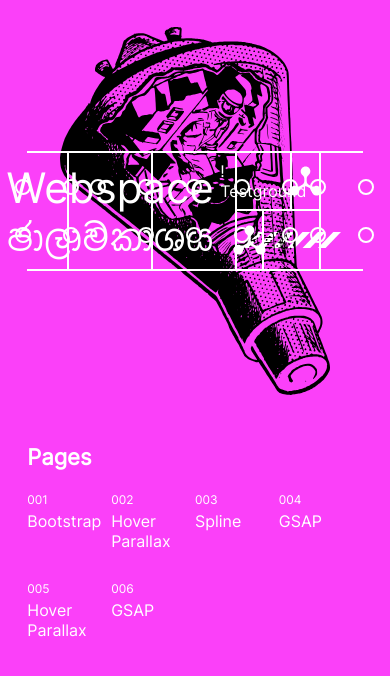
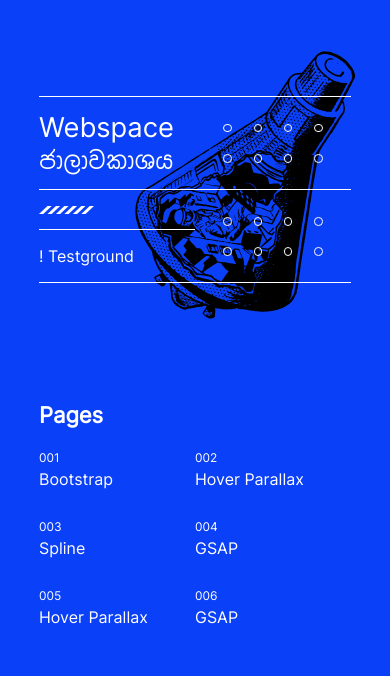
Before and after one commit to rajitha-manamperi/webspace, a plain HTML site: page index.html in a window 390 px wide. Drawn offline with Linux system fonts and the light colour scheme.

Commit message:
mobile responsive

```diff
--- a/css/global-styles.css
+++ b/css/global-styles.css
@@ -27,7 +27,7 @@ body {
 }
 
 .body-width {
-    width: 86%;
+    width: 80%;
     max-width: 1300px;
     margin: 0 auto;
 }
--- a/css/home-style.css
+++ b/css/home-style.css
@@ -9,7 +9,6 @@ h3 {
     font-size: 22px;
 }
 
-
 #home-body {
     min-height: 100vh;
     width: 100%;
@@ -19,6 +18,7 @@ h3 {
     align-items: center;
     font-family: 'Inter';
     color: white;
+    overflow-X: hidden;
 }
 
 /*------------------- Hero Section -------------------*/
@@ -33,7 +33,17 @@ h3 {
     justify-content: center;
 }
 
-.hero-label {
+/*--- Background img ---*/
+
+#hero__bg {
+    position: absolute;
+    z-index: -1;
+    width: 270px;
+}
+
+/*--- Label ---*/
+
+.hero-label.desktop {
     position: relative;
     width: 100%;
     display: grid;
@@ -42,7 +52,11 @@ h3 {
     border-bottom: 2px solid white;
 }
 
-.hero-label > div {
+.hero-label.mobile {
+    display: none;
+}
+
+.hero-label.desktop > div {
     position: relative;
     height: 100%;
     display: flex;
@@ -52,7 +66,7 @@ h3 {
     border-right: 2px solid white;
 }
 
-.hero-label > div:nth-last-child(1) {
+.hero-label.desktop > div:nth-last-child(1) {
     border-right: none;
 }
 
@@ -75,7 +89,7 @@ h3 {
     grid-template-columns: repeat(5, 1fr);
 }
 
-.hero-label > div:nth-of-type(2) {
+.hero-label.desktop > div:nth-of-type(2) {
     padding: 12px;
 }
 
@@ -90,7 +104,7 @@ h3 {
     position: relative;
 }
 
-.hero-label > div:nth-of-type(4) .wrap {
+.hero-label.desktop > div:nth-of-type(4) .wrap {
     width: 100%;
     display: flex;
     flex-direction: row;
@@ -98,7 +112,7 @@ h3 {
     height: 50%;
 }
 
-.hero-label > div:nth-of-type(4) > div:nth-of-type(1) {
+.hero-label.desktop > div:nth-of-type(4) > div:nth-of-type(1) {
     border-bottom: 2px solid white;
 }
 
@@ -109,19 +123,19 @@ h3 {
     justify-content: center;
 }
 
-.hero-label > div:nth-of-type(4) .wrap div:nth-of-type(1) {
+.hero-label.desktop > div:nth-of-type(4) .wrap div:nth-of-type(1) {
     border-right: 2px solid white;
 }
 
-.hero-label > div:nth-of-type(4) .long-wrap {
+.hero-label.desktop > div:nth-of-type(4) .long-wrap {
     width: 67%;
 }
 
-.hero-label > div:nth-of-type(4) .icon-wrap {
+.hero-label.desktop > div:nth-of-type(4) .icon-wrap {
     width: 33%;
 }
 
-.hero-label > div:nth-of-type(4) .text-wrap p {
+.hero-label > div:nth-of-type(4) .long-wrap p {
     font-size: 22px;
 }
 
@@ -131,23 +145,160 @@ h3 {
 }
 
 .hero-label > div:nth-of-type(4) .wrap .long-wrap img {
-    max-width: 100px;
+    width: 100px;
 }
 
-@media(max-width: 1500px) {
-    #home-body {
-        background-color: #fB40F9;
+@media(max-width: 1300px) {
+
+    .hero-label .label__circle {
+        width: 1.3vw;
+        height: 1.3vw;
+        margin: 1.3vw;
+
+    }
+
+    .hero-label h1 {
+        line-height: 1.1em;
+        font-size: 3.5vw;
+    }
+
+    .hero-label > div:nth-of-type(4) .long-wrap p {
+        font-size: 18px;
+    }
+
+    .hero-label .label__icon {
+        width: 3vw;
+    }
+
+    .hero-label > div:nth-of-type(4) .wrap .long-wrap img {
+        width: 80px;
     }
 }
 
-/*--- Background img ---*/
+@media(max-width: 900px) {
 
-#hero__bg {
-    position: absolute;
-    z-index: -1;
-    width: 270px;
+    .hero-label.desktop {
+        display: grid;
+        grid-template-columns: repeat(3, 1fr);
+    }
+
+    .hero-label.desktop > div:first-child {
+        display: none;
+    }
+
+    .hero-label.desktop > div:last-child {
+        display: none;
+    }
+
+    .hero-label h1 {
+        line-height: 1.1em;
+        font-size: 4vw;
+    }
+
+    .hero-label > div:nth-of-type(4) .long-wrap p {
+        font-size: 16px;
+    }
+
+    .hero-label > div:nth-of-type(4) .wrap .long-wrap img {
+        width: 10vw;
+    }
+
 }
 
+@media(max-width: 600px) {
+
+    body {
+        overflow-y: hidden;
+    }
+
+    #home-body {
+        max-width: 100%;
+        margin: 0;
+    }
+
+    .hero {
+        height: 45vh;
+        align-items: flex-end;
+    }
+
+    #hero__bg {
+        position: absolute;
+        right: -6%;
+        top: 16%;
+        z-index: -1;
+        width: 52vw;
+        transform: rotate(-120deg);
+    }
+
+    .hero-label.desktop {
+        display: none;
+    }
+
+    .hero-label.mobile {
+        position: relative;
+        width: 100%;
+        display: grid;
+        grid-template-columns: 1fr 1fr;
+        grid-auto-rows: 1fr;
+        border-top: 1px solid white;
+    }
+
+    .hero-label.mobile > div {
+        position: relative;
+        height: 100%;
+        display: flex;
+        border-bottom: 1px solid white;
+    }
+
+    .hero-label.mobile > div:nth-of-type(odd) {
+        flex-direction: column;
+        align-items: flex-start;
+        justify-content: flex-start;
+    }
+
+    .hero-label.mobile > div:nth-of-type(even) {
+        flex-direction: row;
+        align-items: center;
+        justify-content: center;
+    }
+
+    .hero-label.mobile > div:nth-of-type(1) {
+        padding: 1em 0;
+    }
+
+    .hero-label h1 {
+        line-height: 1.1em;
+        font-size: 7vw;
+    }
+
+    .hero-label.mobile .label__circles-box {
+        display: flex;
+        flex-direction: row;
+    }
+
+    .hero-label .label__circle {
+        width: 2.2vw;
+        height: 2.2vw;
+        margin: 2.8vw;
+        border: 1px solid white;
+    }
+
+    .hero-label.mobile > div:nth-of-type(3) .wrap {
+        width: 100%;
+        height: 100%;
+        display: flex;
+        flex-direction: column;
+        justify-content: center;
+    }
+
+    .hero-label.mobile > div:nth-of-type(3) > div:first-child {
+        border-bottom: 1px solid white;
+    }
+
+    .hero-label.mobile > div:nth-of-type(3) > div:first-child img {
+        width: 14vw;
+    }
+}
 /*------------------- Body Section -------------------*/
 
 #home-body nav ul {
@@ -170,3 +321,19 @@ li.nav-item a {
     color: white;
     text-decoration: none;
 }
+
+@media(max-width: 900px) {
+
+    #home-body nav ul {
+        grid-template-columns: repeat(3, 1fr);
+    }
+
+}
+
+@media(max-width: 600px) {
+
+    #home-body nav ul {
+        grid-template-columns: repeat(2, 1fr);
+    }
+
+}
--- a/index.html
+++ b/index.html
@@ -23,7 +23,8 @@
 
             <div class="hero section body-width">
 
-                <div class="hero-label">
+                <!-- Desktop Hero -->
+                <div class="hero-label desktop">
                     <div class="label__circles-box">
                         <div class="wrap">
                             <div class="label__circle">
@@ -81,7 +82,7 @@
                                 <img src="assets/images/Star-3pointed-mechpattern-white.svg" class="label__icon">
                             </div>
                             <div class="long-wrap">
-                                <img id="hero__bg" src="assets/images/Danger-Stripes-01-mechpattern-white.svg" class="label__icon">
+                                <img src="assets/images/Danger-Stripes-01-mechpattern-white.svg" class="label__icon">
                             </div>
                         </div>
                     </div>
@@ -100,9 +101,75 @@
                     </div>
                 </div>
 
+                <!-- mobile Hero -->
+                <div class="hero-label mobile">
+
+                    <div class="label__main-box">
+                        <h1>Webspace</h1>
+                        <h1 class="awaragira">ජාලාවකාශය</h1>
+                    </div>
+
+                    <div class="label__circles-box">
+                        <div class="wrap">
+                            <div class="label__circle">
+                            </div>
+                            <div class="label__circle">
+                            </div>
+                            <div class="label__circle">
+                            </div>
+                            <div class="label__circle">
+                            </div>
+                        </div>
+                        <div class="wrap">
+                            <div class="label__circle">
+                            </div>
+                            <div class="label__circle">
+                            </div>
+                            <div class="label__circle">
+                            </div>
+                            <div class="label__circle">
+                            </div>
+                        </div>
+                    </div>
+
+                    <div class="label__main-box">
+                        <div class="wrap">
+                            <img src="assets/images/Danger-Stripes-01-mechpattern-white.svg" class="label__icon">
+                        </div>
+                        <div class="wrap">
+                            <p>! Testground</p>
+                        </div>
+                    </div>
+
+                    <div class="label__circles-box">
+                        <div class="wrap">
+                            <div class="label__circle">
+                            </div>
+                            <div class="label__circle">
+                            </div>
+                            <div class="label__circle">
+                            </div>
+                            <div class="label__circle">
+                            </div>
+                        </div>
+                        <div class="wrap">
+                            <div class="label__circle">
+                            </div>
+                            <div class="label__circle">
+                            </div>
+                            <div class="label__circle">
+                            </div>
+                            <div class="label__circle">
+                            </div>
+                        </div>
+                    </div>
+                </div>
+
                 <img id="hero__bg" src="assets/images/space-capsule.svg" class="label__icon">
 
             </div>
+
+
 
             <!-------------------- Body Section -------------------->
 
```
